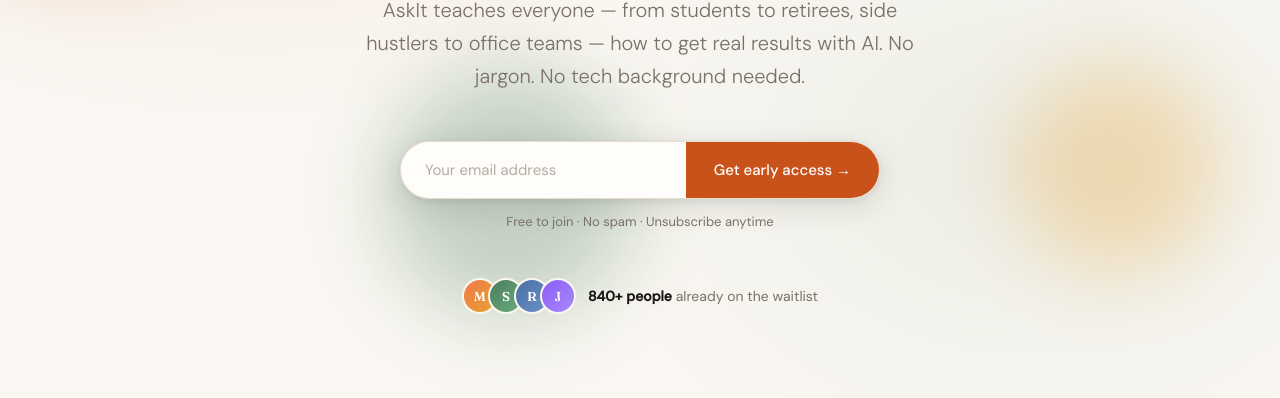
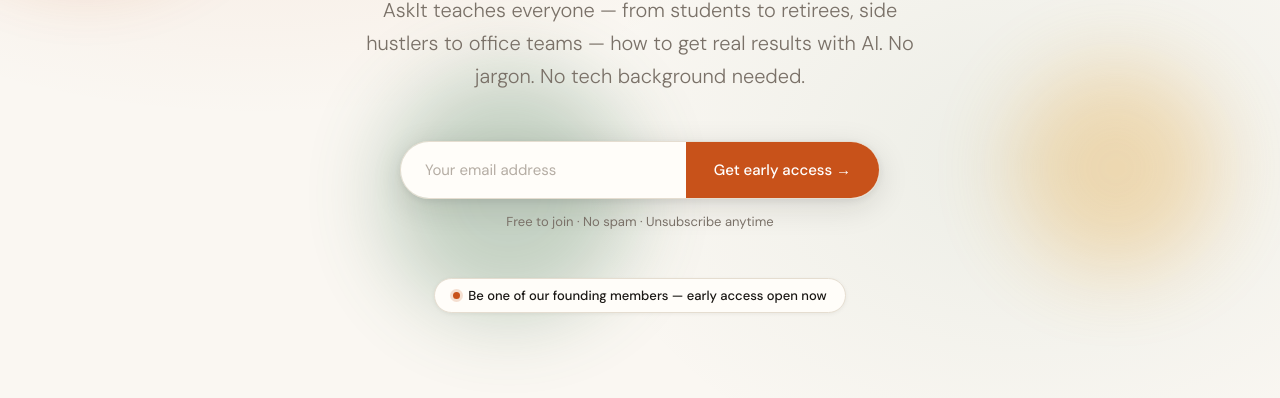
Before and after one commit to keepaskitai-afk/askit, a plain HTML site: page index.html in a window 1280 px wide. Shown: the part 402-800 px from the top of the page. Drawn offline with Linux system fonts and the light colour scheme.

Commit message:
update social proof section

```diff
--- a/index.html
+++ b/index.html
@@ -174,22 +174,24 @@
 
   /* Social proof */
   .social-proof {
-    display: flex; align-items: center; justify-content: center; gap: 12px;
+    display: flex; align-items: center; justify-content: center;
     margin-top: 48px;
     animation: fadeUp 0.7s 0.5s ease both;
   }
-  .avatars { display: flex; }
-  .avatar {
-    width: 36px; height: 36px; border-radius: 50%;
-    border: 2.5px solid var(--cream);
-    margin-left: -10px; overflow: hidden;
-    background: linear-gradient(135deg, var(--rust-light), var(--gold));
-    display: flex; align-items: center; justify-content: center;
-    font-family: 'Fraunces', serif; font-weight: 600; color: #fff; font-size: 13px;
+  .founding-badge {
+    display: inline-flex; align-items: center; gap: 8px;
+    padding: 8px 18px; border-radius: 100px;
+    background: var(--warm-white);
+    border: 1px solid var(--border);
+    font-size: 13px; font-weight: 500; color: var(--ink);
+    box-shadow: 0 1px 4px rgba(0,0,0,0.06);
   }
-  .avatar:first-child { margin-left: 0; }
-  .social-text { font-size: 14px; color: var(--muted); }
-  .social-text strong { color: var(--ink); }
+  .founding-dot {
+    width: 7px; height: 7px; border-radius: 50%;
+    background: var(--rust);
+    box-shadow: 0 0 0 3px rgba(200,82,26,0.18);
+    flex-shrink: 0;
+  }
 
   @keyframes fadeUp {
     from { opacity: 0; transform: translateY(20px); }
@@ -485,13 +487,10 @@
     </div>
 
     <div class="social-proof">
-      <div class="avatars">
-        <div class="avatar">M</div>
-        <div class="avatar" style="background:linear-gradient(135deg,#4A7C59,#6AAD80)">S</div>
-        <div class="avatar" style="background:linear-gradient(135deg,#4A6FA5,#6B8FC7)">R</div>
-        <div class="avatar" style="background:linear-gradient(135deg,#8B5CF6,#A78BFA)">J</div>
+      <div class="founding-badge">
+        <span class="founding-dot"></span>
+        Be one of our founding members — early access open now
       </div>
-      <p class="social-text"><strong>840+ people</strong> already on the waitlist</p>
     </div>
   </div>
 </section>
```
Also changed, not shown: .claude/settings.local.json.
